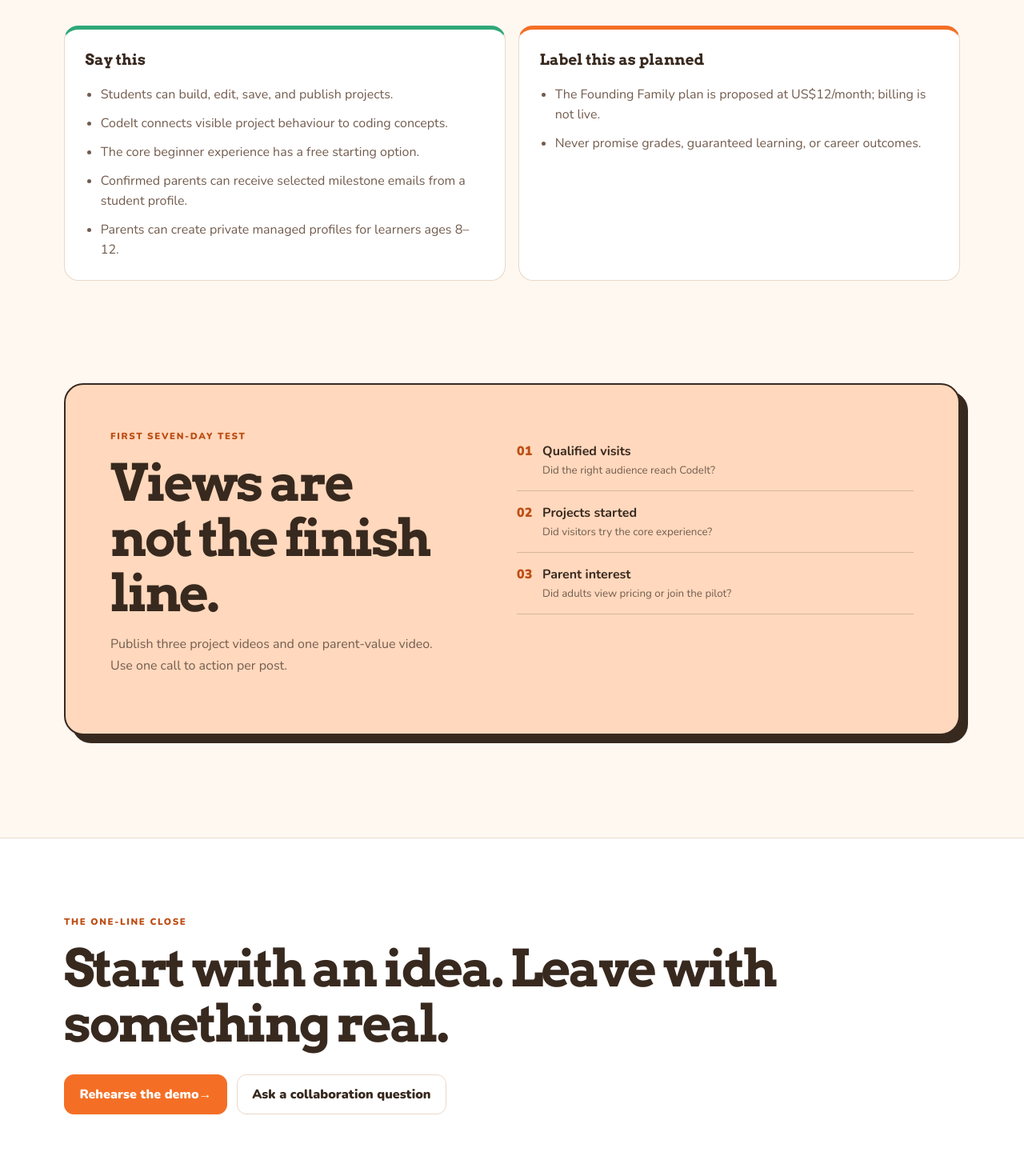
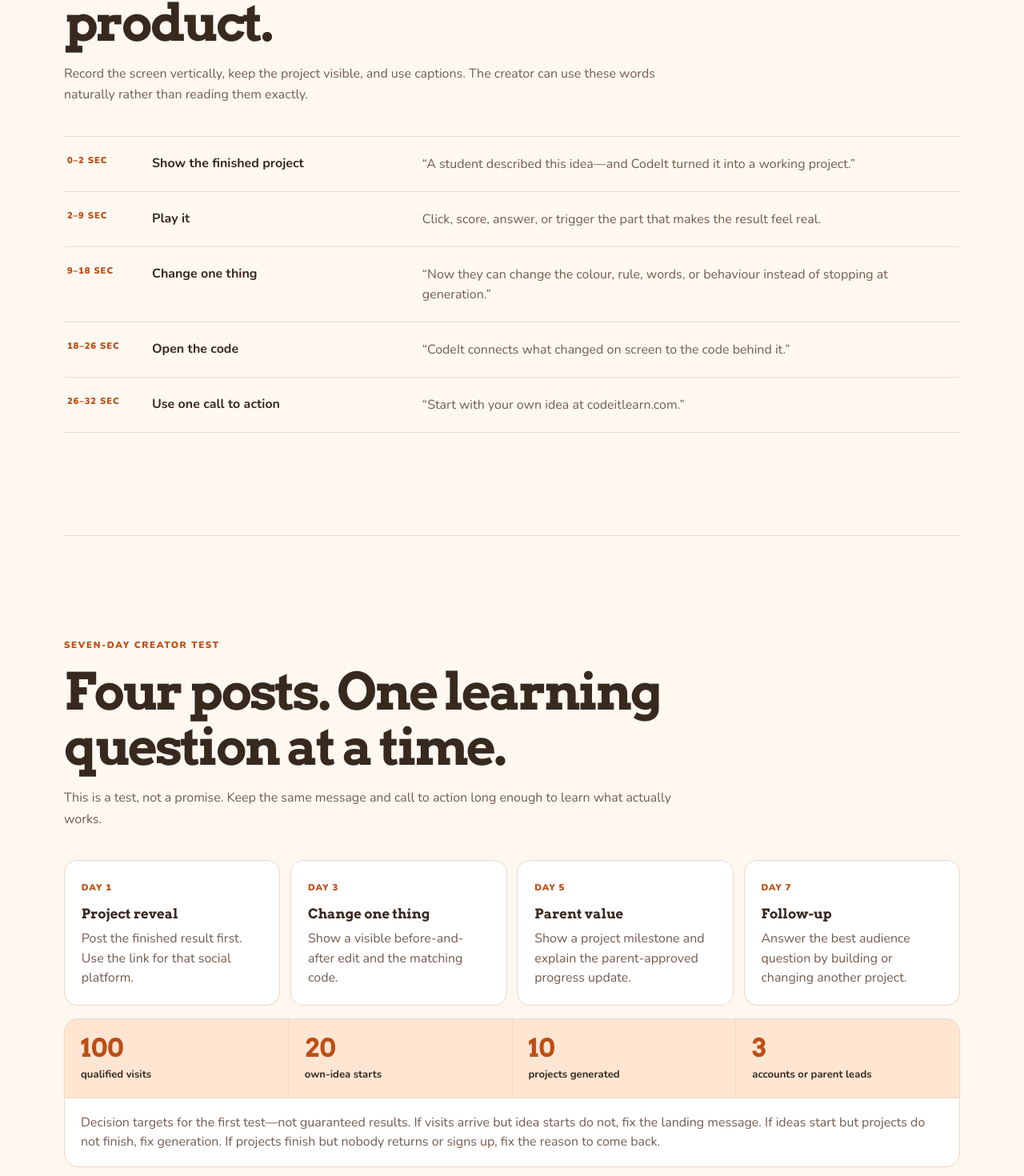
Before and after one commit to alqudah1/CodeIt, a React (Create React App) app in the folder packages/gamified-elearning/: page /creator-brief in a window 1280 px wide. Shown: the part 4153-5623 px from the top of the page at 80% size. Built offline with nearby package versions, Linux system fonts and the light colour scheme; no server answers; the HTML template or start-up script is replaced by a standard one.

Commit message:
Give creators a measurable launch playbook

```diff
--- a/packages/gamified-elearning/src/pages/CreatorBrief/CreatorBrief.css
+++ b/packages/gamified-elearning/src/pages/CreatorBrief/CreatorBrief.css
@@ -86,6 +86,20 @@
 .creator-brief__format-grid p { color: var(--cb-muted); line-height: 1.6; }
 .creator-brief__format-grid strong { margin-top: auto; color: var(--cb-orange-dark); }
 
+.creator-brief__script { margin: 2.4rem 0 0; padding: 0; list-style: none; border-top: 1px solid var(--cb-line); }
+.creator-brief__script li { display: grid; grid-template-columns: 90px minmax(150px, .65fr) 1.35fr; gap: 1rem; align-items: start; border-bottom: 1px solid var(--cb-line); padding: 1.35rem .25rem; }
+.creator-brief__script span, .creator-brief__launch-grid span { color: var(--cb-orange-dark); font-size: .7rem; font-weight: 1000; letter-spacing: .08em; text-transform: uppercase; }
+.creator-brief__script p { margin: 0; color: var(--cb-muted); line-height: 1.55; }
+.creator-brief__launch-grid { margin-top: 2.4rem; display: grid; grid-template-columns: repeat(4, 1fr); gap: .8rem; }
+.creator-brief__launch-grid article { border: 1px solid var(--cb-line); border-radius: 16px; padding: 1.3rem; background: #fff; }
+.creator-brief__launch-grid h3 { margin: .8rem 0 .55rem; font-size: 1.05rem; }
+.creator-brief__launch-grid p { margin: 0; color: var(--cb-muted); line-height: 1.55; }
+.creator-brief__targets { margin-top: 1rem; display: grid; grid-template-columns: repeat(4, 1fr); gap: 1px; overflow: hidden; border: 1px solid var(--cb-line); border-radius: 18px; background: var(--cb-line); }
+.creator-brief__targets > div { padding: 1.25rem; background: #ffe6d3; }
+.creator-brief__targets > div span { display: block; color: var(--cb-orange-dark); font: 800 2rem/1 Arvo, Georgia, serif; }
+.creator-brief__targets > div strong { display: block; margin-top: .5rem; font-size: .82rem; }
+.creator-brief__targets > p { grid-column: 1 / -1; margin: 0; padding: 1.1rem 1.25rem; background: #fff; color: var(--cb-muted); line-height: 1.55; }
+
 .creator-brief__claims > div:last-child { margin-top: 2.4rem; display: grid; grid-template-columns: repeat(2, 1fr); gap: 1rem; }
 .creator-brief__claims article { border: 1px solid var(--cb-line); border-radius: 18px; padding: 1.6rem; background: #fff; }
 .creator-brief__claims article.is-approved { border-top: 5px solid #2fa878; }
@@ -109,7 +123,10 @@
   .creator-brief__hero, .creator-brief__section, .creator-brief__audience, .creator-brief__scorecard { width: min(100% - 28px, 1120px); }
   .creator-brief__header { min-height: 74px; padding: 0 14px; }
   .creator-brief__header > span { font-size: .62rem; }
-  .creator-brief__audience, .creator-brief__steps, .creator-brief__link-grid, .creator-brief__format-grid, .creator-brief__claims > div:last-child, .creator-brief__scorecard { grid-template-columns: 1fr; }
+  .creator-brief__audience, .creator-brief__steps, .creator-brief__link-grid, .creator-brief__format-grid, .creator-brief__launch-grid, .creator-brief__claims > div:last-child, .creator-brief__scorecard { grid-template-columns: 1fr; }
+  .creator-brief__script li { grid-template-columns: 76px 1fr; }
+  .creator-brief__script p { grid-column: 2; }
+  .creator-brief__targets { grid-template-columns: repeat(2, 1fr); }
   .creator-brief__audience article { border-top: 1px solid var(--cb-line); border-left: 0; }
   .creator-brief__audience article:first-child { border-top: 0; }
   .creator-brief__steps article { min-height: 0; }
@@ -122,6 +139,9 @@
   .creator-brief__link-grid article { grid-template-columns: 1fr; }
   .creator-brief__link-grid article > div { grid-column: auto; }
   .creator-brief__link-grid button { min-height: 44px; }
+  .creator-brief__script li { grid-template-columns: 1fr; gap: .45rem; }
+  .creator-brief__script p { grid-column: auto; }
+  .creator-brief__targets { grid-template-columns: 1fr; }
 }
 
 @media (prefers-reduced-motion: reduce) {
--- a/packages/gamified-elearning/src/pages/CreatorBrief/CreatorBrief.js
+++ b/packages/gamified-elearning/src/pages/CreatorBrief/CreatorBrief.js
@@ -38,6 +38,21 @@
     sequence: 'Project milestone → parent-approved update → what the student made',
     cta: 'Join the Founding Family pilot.',
   },
+];
+
+const VIDEO_SCRIPT = [
+  ['0–2 sec', 'Show the finished project', '“A student described this idea—and CodeIt turned it into a working project.”'],
+  ['2–9 sec', 'Play it', 'Click, score, answer, or trigger the part that makes the result feel real.'],
+  ['9–18 sec', 'Change one thing', '“Now they can change the colour, rule, words, or behaviour instead of stopping at generation.”'],
+  ['18–26 sec', 'Open the code', '“CodeIt connects what changed on screen to the code behind it.”'],
+  ['26–32 sec', 'Use one call to action', '“Start with your own idea at codeitlearn.com.”'],
+];
+
+const LAUNCH_PLAN = [
+  ['Day 1', 'Project reveal', 'Post the finished result first. Use the link for that social platform.'],
+  ['Day 3', 'Change one thing', 'Show a visible before-and-after edit and the matching code.'],
+  ['Day 5', 'Parent value', 'Show a project milestone and explain the parent-approved progress update.'],
+  ['Day 7', 'Follow-up', 'Answer the best audience question by building or changing another project.'],
 ];
 
 export default function CreatorBrief() {
@@ -149,6 +164,43 @@
           </div>
         </section>
 
+        <section className="creator-brief__section" aria-labelledby="script-title">
+          <div className="creator-brief__section-heading">
+            <p className="creator-brief__eyebrow">Ready-to-record script</p>
+            <h2 id="script-title">One 30-second video that explains the whole product.</h2>
+            <p>Record the screen vertically, keep the project visible, and use captions. The creator can use these words naturally rather than reading them exactly.</p>
+          </div>
+          <ol className="creator-brief__script">
+            {VIDEO_SCRIPT.map(([time, action, words]) => (
+              <li key={time}>
+                <span>{time}</span>
+                <strong>{action}</strong>
+                <p>{words}</p>
+              </li>
+            ))}
+          </ol>
+        </section>
+
+        <section className="creator-brief__section" aria-labelledby="launch-title">
+          <div className="creator-brief__section-heading">
+            <p className="creator-brief__eyebrow">Seven-day creator test</p>
+            <h2 id="launch-title">Four posts. One learning question at a time.</h2>
+            <p>This is a test, not a promise. Keep the same message and call to action long enough to learn what actually works.</p>
+          </div>
+          <div className="creator-brief__launch-grid">
+            {LAUNCH_PLAN.map(([day, title, copy]) => (
+              <article key={day}><span>{day}</span><h3>{title}</h3><p>{copy}</p></article>
+            ))}
+          </div>
+          <aside className="creator-brief__targets" aria-label="First campaign decision targets">
+            <div><span>100</span><strong>qualified visits</strong></div>
+            <div><span>20</span><strong>own-idea starts</strong></div>
+            <div><span>10</span><strong>projects generated</strong></div>
+            <div><span>3</span><strong>accounts or parent leads</strong></div>
+            <p>Decision targets for the first test—not guaranteed results. If visits arrive but idea starts do not, fix the landing message. If ideas start but projects do not finish, fix generation. If projects finish but nobody returns or signs up, fix the reason to come back.</p>
+          </aside>
+        </section>
+
         <section className="creator-brief__section creator-brief__claims" aria-labelledby="claims-title">
           <div className="creator-brief__section-heading">
             <p className="creator-brief__eyebrow">Trust comes first</p>
```
Also changed, not shown: 1 other file (tests, documents, lock files or other folders).
